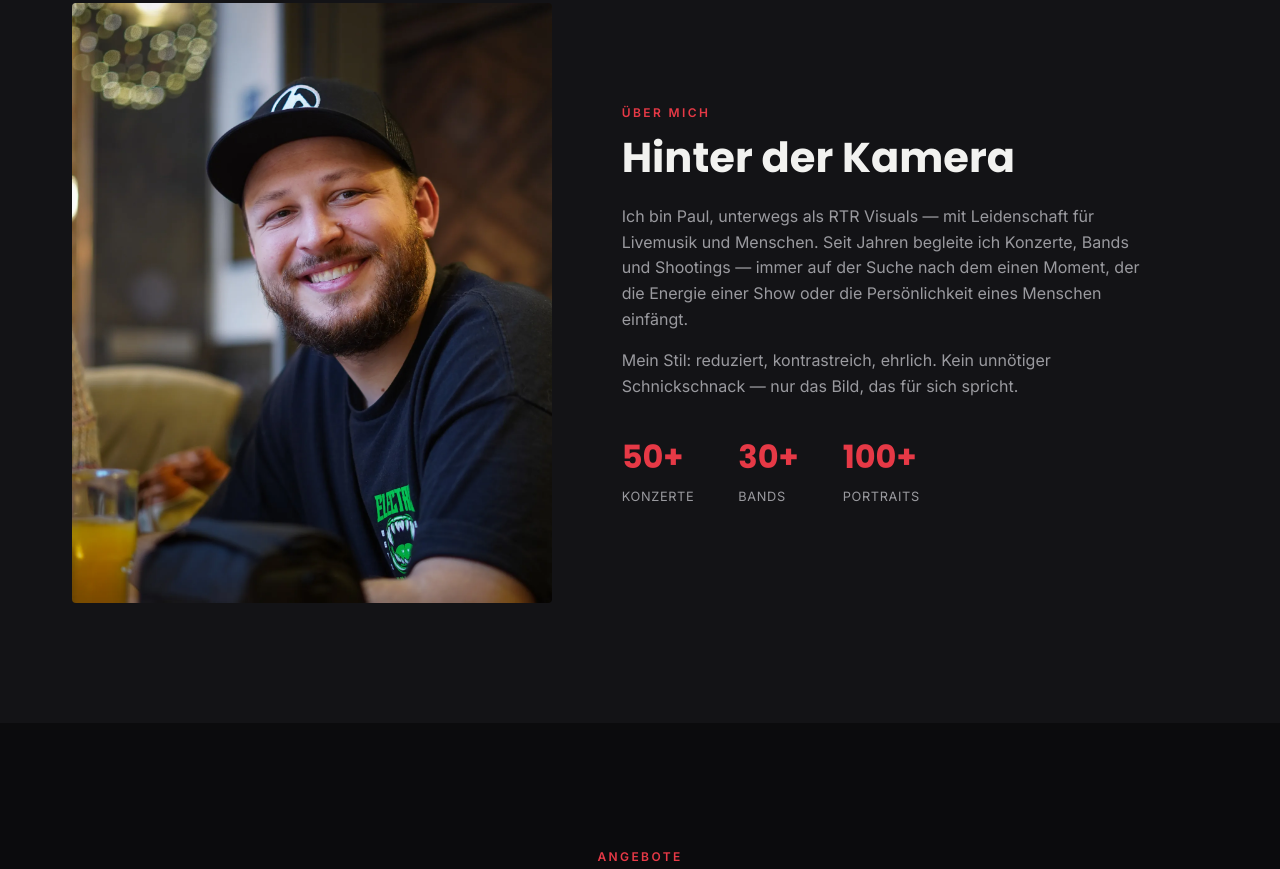
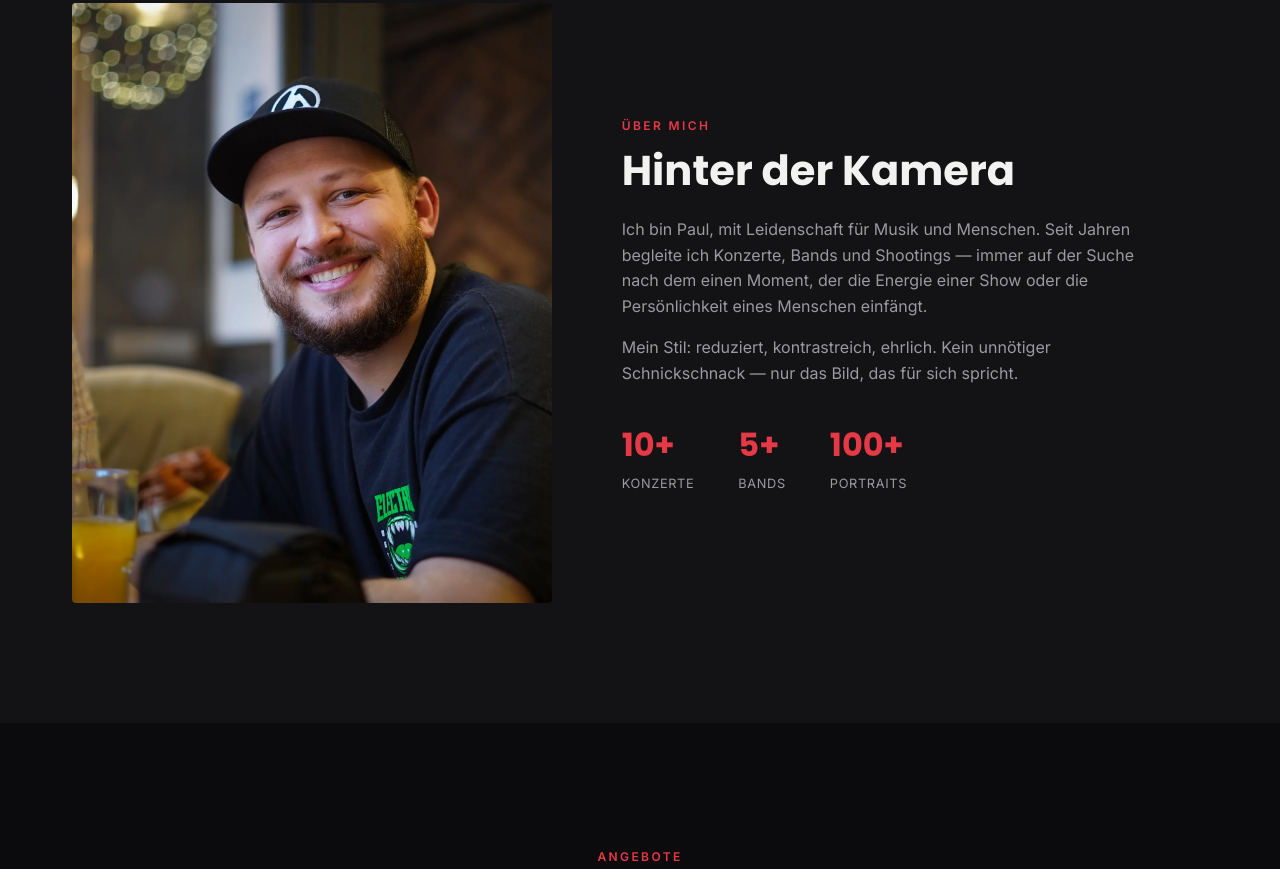
Before and after one commit to Emtekz/portfolio, a website: page index.html in a window 1280 px wide. Shown: the part 2492-3361 px from the top of the page. Drawn offline with Linux system fonts and the light colour scheme.

Commit message:
Info updates

```diff
--- a/index.html
+++ b/index.html
@@ -134,11 +134,11 @@
       <div class="about-text reveal">
         <span class="tag">Über mich</span>
         <h2>Hinter der Kamera</h2>
-        <p>Ich bin Paul, unterwegs als RTR Visuals — mit Leidenschaft für Livemusik und Menschen. Seit Jahren begleite ich Konzerte, Bands und Shootings — immer auf der Suche nach dem einen Moment, der die Energie einer Show oder die Persönlichkeit eines Menschen einfängt.</p>
+        <p>Ich bin Paul, mit Leidenschaft für Musik und Menschen. Seit Jahren begleite ich Konzerte, Bands und Shootings — immer auf der Suche nach dem einen Moment, der die Energie einer Show oder die Persönlichkeit eines Menschen einfängt.</p>
         <p>Mein Stil: reduziert, kontrastreich, ehrlich. Kein unnötiger Schnickschnack — nur das Bild, das für sich spricht.</p>
         <ul class="stats">
-          <li><strong>50+</strong><span>Konzerte</span></li>
-          <li><strong>30+</strong><span>Bands</span></li>
+          <li><strong>10+</strong><span>Konzerte</span></li>
+          <li><strong>5+</strong><span>Bands</span></li>
           <li><strong>100+</strong><span>Portraits</span></li>
         </ul>
       </div>
@@ -186,7 +186,7 @@
         <div class="contact-info">
           <a href="mailto:kontakt@rtrvisuals.de">kontakt@rtrvisuals.de</a>
           <a href="https://instagram.com/_rtr.visuals_" target="_blank" rel="noopener noreferrer">@_rtr.visuals_</a>
-          <span>Berlin, Deutschland</span>
+          <span>Bayern, Deutschland</span>
         </div>
       </div>
 
@@ -202,9 +202,9 @@
         <div class="form-row">
           <label for="subject">Anfrage</label>
           <select id="subject" name="subject">
+            <option value="portrait">Portraitfotografie</option>
             <option value="konzert">Konzertfotografie</option>
             <option value="band">Bandfotografie</option>
-            <option value="portrait">Portraitfotografie</option>
             <option value="sonstiges">Sonstiges</option>
           </select>
         </div>
```
